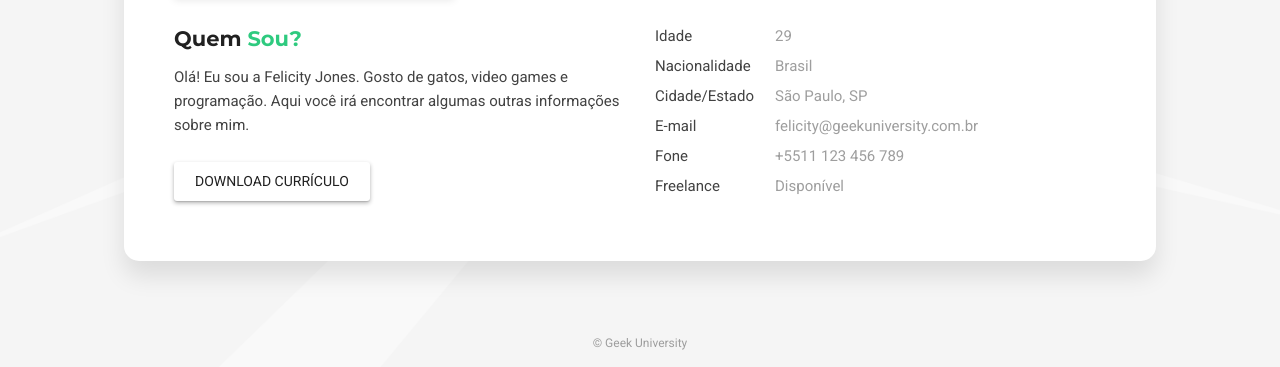
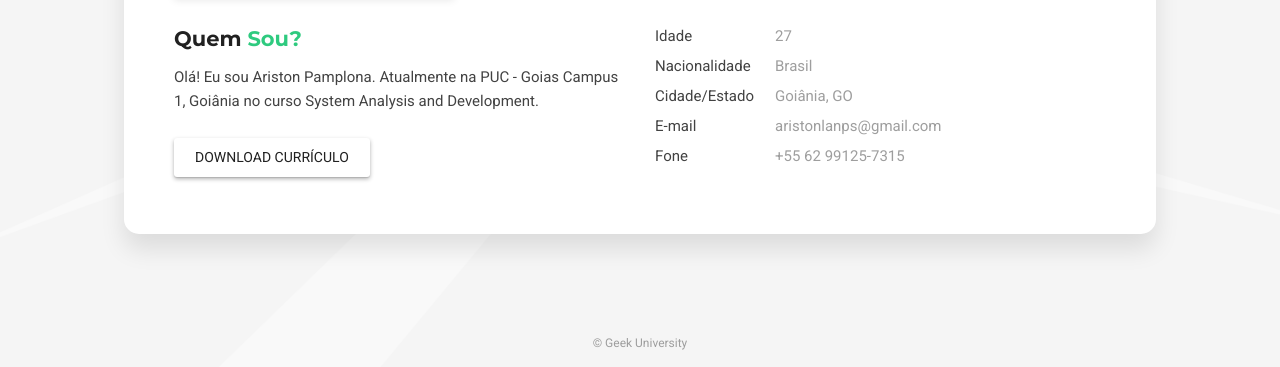
Before and after one commit to DestroCode/DestroCode.github.io, a plain HTML site: page index.html in a window 1280 px wide. Shown: the part 433-800 px from the top of the page. Drawn offline with Linux system fonts and the light colour scheme; a web font is replaced by a local one.

Commit message:
Segunda alteracao no Index, Inicio

```diff
--- a/index.html
+++ b/index.html
@@ -106,9 +106,9 @@
                       </div>
 
                       <div class="social-links">
-                        <a href="#"><i class="fa fa-twitter"></i></a>
-                        <a href="#"><i class="fa fa-facebook"></i></a>
-                        <a href="#"><i class="fa fa-instagram"></i></a>
+                        <a href="https://wa.me/556291257315" target="_blank"><i class="fa fa-whatsapp"></i></a>
+                        <a href="https://www.facebook.com/xogun/" target="_blank"><i class="fa fa-facebook"></i></a>
+                        <a href="https://www.linkedin.com/in/ariston-ven%C3%A2ncio-a852099a/" target="_blank"><i class="fa fa-linkedin"></i></a>
                       </div>
                     </div>
                   </div>
@@ -122,8 +122,8 @@
                         <div class="block-title">
                           <h3>Quem <span>Sou?</span></h3>
                         </div>
-                        <p>Olá! Eu sou a Felicity Jones. Gosto de gatos, video games e programação. Aqui você irá encontrar algumas outras
-                        informações sobre mim.</p>
+                        <p>Olá! Eu sou Ariston Pamplona. Atualmente na PUC - Goias Campus 1, Goiânia
+                          no curso System Analysis and Development.</p>
                       </div>
                       <div class="download-resume">
                         <a href="cv/resume.pdf" class="btn btn-secondary" target="_blank">Download Currículo</a>
@@ -132,12 +132,12 @@
 
                     <div class="col-sm-6 col-md-6 col-lg-6">
                       <ul class="info-list">
-                        <li><span class="title">Idade</span><span class="value">29</span></li>
+                        <li><span class="title">Idade</span><span class="value">27</span></li>
                         <li><span class="title">Nacionalidade</span><span class="value">Brasil</span></li>
-                        <li><span class="title">Cidade/Estado</span><span class="value">São Paulo, SP</span></li>
-                        <li><span class="title">E-mail</span><span class="value">felicity@geekuniversity.com.br</span></li>
-                        <li><span class="title">Fone</span><span class="value">+5511 123 456 789</span></li>
-                        <li><span class="title">Freelance</span><span class="value available">Disponível</span></li>
+                        <li><span class="title">Cidade/Estado</span><span class="value">Goiânia, GO</span></li>
+                        <li><span class="title">E-mail</span><span class="value">aristonlanps@gmail.com</span></li>
+                        <li><span class="title">Fone</span><span class="value">+55 62 99125-7315</span></li>
+                        <!--<li><span class="title">Freelance</span><span class="value available">Disponível</span></li>-->
                       </ul>
                     </div>
 
```
